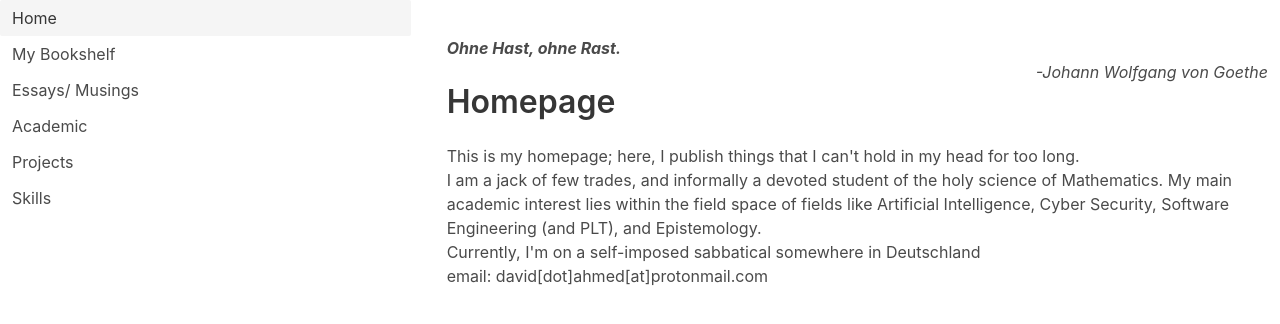
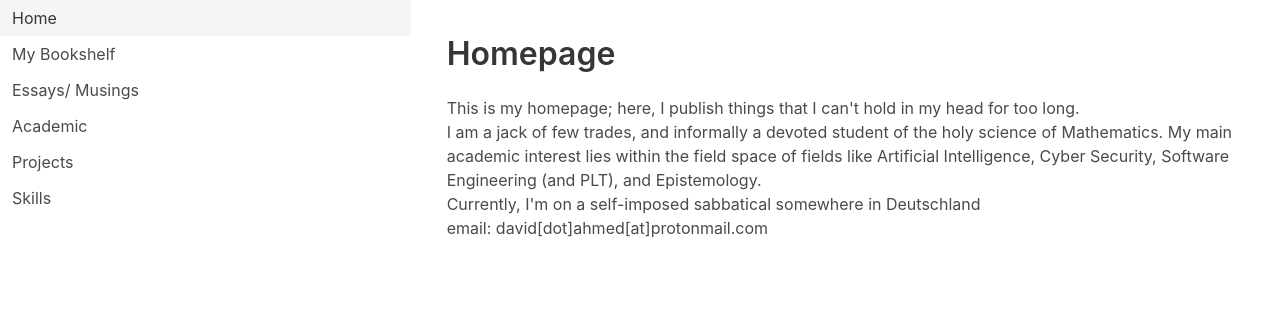
Before and after one commit to davidahmed/personal-homepage, a Vue app: page /#/ in a window 1280 px wide. Shown: the top 324 px of the page. Built offline with nearby package versions, Linux system fonts and the light colour scheme.

Commit message:
Added quote and author as props

```diff
--- a/src/components/utilities/Quote.vue
+++ b/src/components/utilities/Quote.vue
@@ -1,12 +1,16 @@
 <template>
 	<div>
-	<p class="has-text-weight-bold is-italic"> Ohne Hast, ohne Rast. </p>
-	<p class="has-text-right is-italic"> -Johann Wolfgang von Goethe </p>
+	<p class="has-text-weight-bold is-italic"> {{ quote }} </p>
+	<p class="has-text-right is-italic"> {{ author }} </p>
 	</div>
 </template>
 
 <script>
 export default{
-	name: 'Quote'
+	name: 'Quote',
+	props: {
+		quote: String,
+		author: String
+	}
 }
 </script>
```
